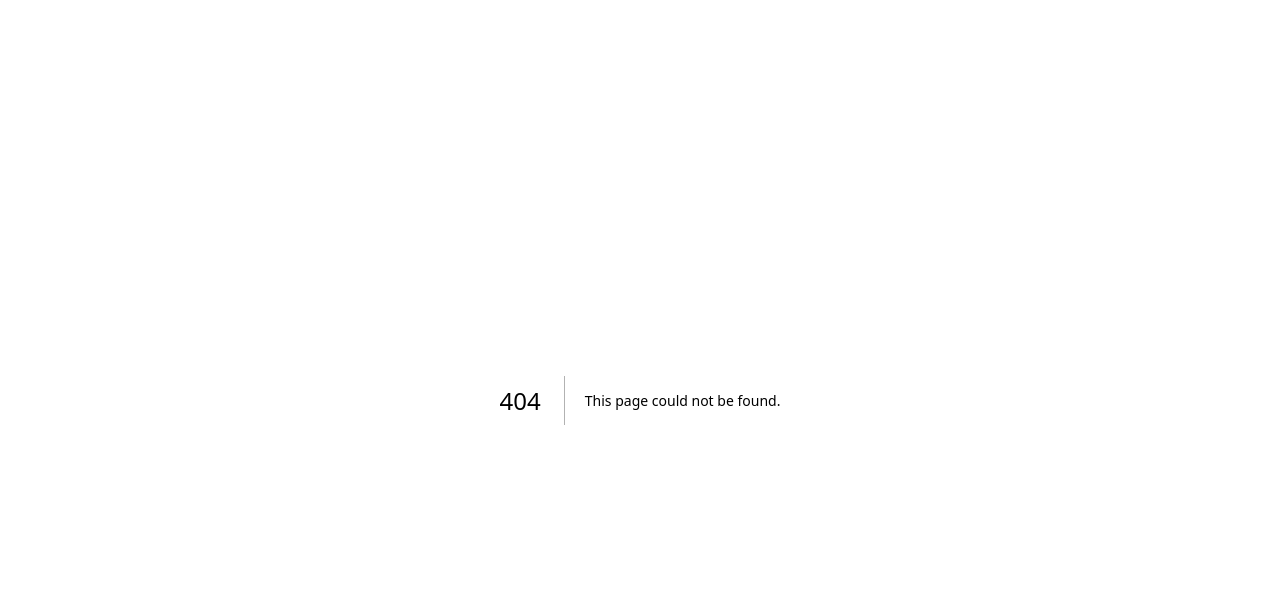
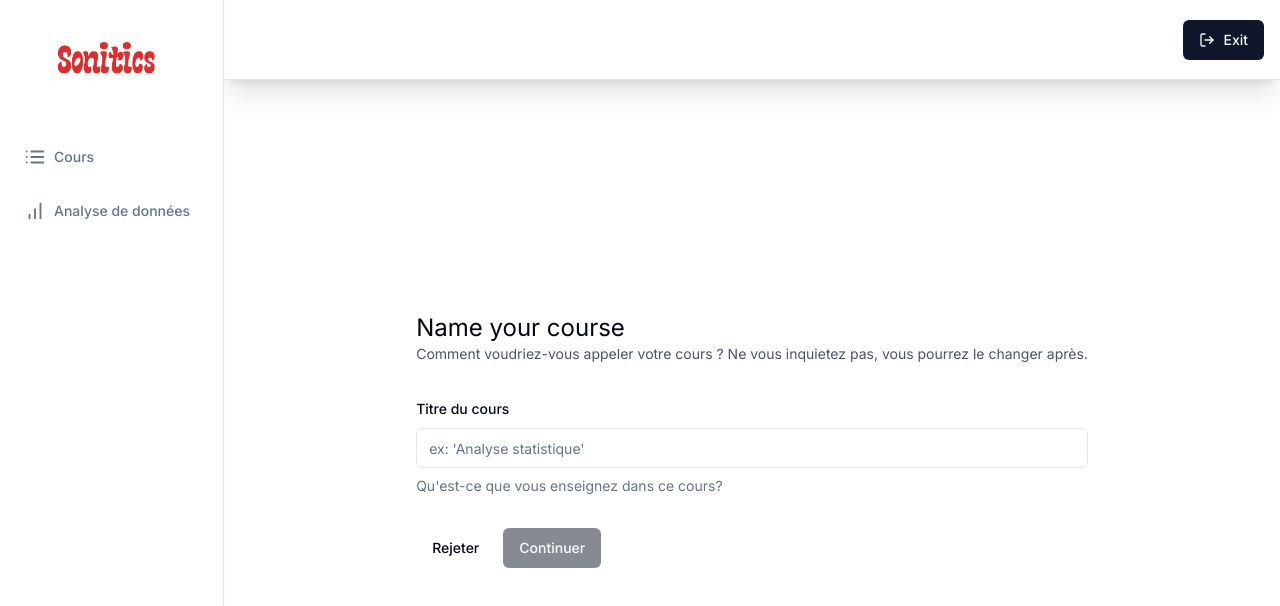
Before and after one commit to KheliaNibaruta/cours-en-ligne, a Next.js app: page /teacher/create in a window 1280 px wide. Before the commit this address had no page. Shown: the top 606 px of the page. Built offline with nearby package versions, Linux system fonts and the light colour scheme.

Commit message:
implement course creation UI

```diff
--- a/app/(dashboard)/(routes)/teacher/courses/page.tsx
+++ b/app/(dashboard)/(routes)/teacher/courses/page.tsx
@@ -1,8 +1,16 @@
+import { Button } from '@/components/ui/button'
+import Link from 'next/link'
 import React from 'react'
 
 const CoursesPage = () => {
   return (
-    <div>CoursesPage</div>
+    <div className='p-6'>
+      <Link href="/teacher/create">
+        <Button>
+          Nouveau cours
+        </Button>
+      </Link>
+    </div>
   )
 }
 
--- /dev/null
+++ b/app/(dashboard)/(routes)/teacher/create/page.tsx
@@ -0,0 +1,112 @@
+"use client";
+
+import * as z from "zod";
+import axios from "axios";
+import { zodResolver } from "@hookform/resolvers/zod";
+import { useForm } from "react-hook-form";
+import { useRouter } from "next/navigation";
+
+import {
+  Form,
+  FormControl,
+  FormDescription,
+  FormField,
+  FormItem,
+  FormLabel,
+  FormMessage,
+} from "@/components/ui/form";
+import { Button } from "@/components/ui/button";
+import { Input } from "@/components/ui/input";
+import { fromJSON } from "postcss";
+import Link from "next/link";
+import toast from "react-hot-toast";
+
+const formSchema = z.object({
+  title: z.string().min(1, {
+    message: "Title is required",
+  }),
+});
+
+const CreatePage = () => {
+  const router = useRouter();
+  const form = useForm<z.infer<typeof formSchema>>({
+    resolver: zodResolver(formSchema),
+    defaultValues: {
+      title: ""
+    },
+  });
+
+  const { isSubmitting, isValid } = form.formState;
+
+  const onSubmit = async (values: z.infer<typeof formSchema>) => {
+    try {
+      const response = await axios.post("/api/course", values);
+      router.push(`/teacher/courses/${response.data.id}`)
+    } catch {
+      toast.error("Something went wrong");
+    }
+  }
+
+  return (
+    <div className="max-w-5xl mx-auto flex md:items-center md:justify-center h-full p-6">
+      <div>
+        <h1 className="text-2xl">
+          Name your course
+        </h1>
+        <p className="text-sm text-slate-600">
+          Comment voudriez-vous appeler votre cours ? Ne vous inquietez pas, vous pourrez le changer après.
+        </p>
+        <Form {...form}>
+          <form
+            onSubmit={form.handleSubmit(onSubmit)}
+            className="space-y-8 mt-8"
+          >
+            <FormField
+              control={form.control}
+              name="title"
+              render={({field}) => (
+                <FormItem>
+                  <FormLabel>
+                    Titre du cours
+                  </FormLabel>
+                  <FormControl>
+                    <Input
+                      disabled={isSubmitting}
+                      placeholder="ex: 'Analyse statistique'"
+                      {...field}
+                    />
+                  </FormControl>
+                  <FormDescription>
+                    Qu'est-ce que vous enseignez dans ce cours?
+                  </FormDescription>
+                  <FormMessage
+
+                  />
+                </FormItem>
+              )}
+            />
+            <div className="flex items-center gap-x-2">
+              <Link href="/">
+                <Button
+                  type="button"
+                  variant="ghost"
+                >
+                  Rejeter
+                </Button>
+
+              </Link>
+              <Button
+                type="submit"
+                disabled={!isValid || isSubmitting}
+              >
+                Continuer
+              </Button>
+            </div>
+          </form>
+        </Form>
+      </div>
+    </div>
+  )
+}
+
+export default CreatePage
--- a/app/layout.tsx
+++ b/app/layout.tsx
@@ -2,6 +2,7 @@
 import { Inter } from "next/font/google";
 import "./globals.css";
 import { ClerkProvider } from "@clerk/nextjs";
+import ToastProvider from "@/components/providers/ToastProvider";
 
 const inter = Inter({ subsets: ["latin"] });
 
@@ -18,7 +19,10 @@
   return (
     <ClerkProvider>
       <html lang="en">
-        <body className={inter.className}>{children}</body>
+        <body className={inter.className}>
+          <ToastProvider />
+          {children}
+        </body>
       </html>
     </ClerkProvider>
   );
--- /dev/null
+++ b/components/providers/ToastProvider.tsx
@@ -0,0 +1,11 @@
+"use client";
+
+import { Toaster } from "react-hot-toast";
+
+const ToastProvider = () => {
+  return (
+    <Toaster />
+  )
+}
+
+export default ToastProvider
--- /dev/null
+++ b/components/ui/form.tsx
@@ -0,0 +1,176 @@
+import * as React from "react"
+import * as LabelPrimitive from "@radix-ui/react-label"
+import { Slot } from "@radix-ui/react-slot"
+import {
+  Controller,
+  ControllerProps,
+  FieldPath,
+  FieldValues,
+  FormProvider,
+  useFormContext,
+} from "react-hook-form"
+
+import { cn } from "@/lib/utils"
+import { Label } from "@/components/ui/label"
+
+const Form = FormProvider
+
+type FormFieldContextValue<
+  TFieldValues extends FieldValues = FieldValues,
+  TName extends FieldPath<TFieldValues> = FieldPath<TFieldValues>
+> = {
+  name: TName
+}
+
+const FormFieldContext = React.createContext<FormFieldContextValue>(
+  {} as FormFieldContextValue
+)
+
+const FormField = <
+  TFieldValues extends FieldValues = FieldValues,
+  TName extends FieldPath<TFieldValues> = FieldPath<TFieldValues>
+>({
+  ...props
+}: ControllerProps<TFieldValues, TName>) => {
+  return (
+    <FormFieldContext.Provider value={{ name: props.name }}>
+      <Controller {...props} />
+    </FormFieldContext.Provider>
+  )
+}
+
+const useFormField = () => {
+  const fieldContext = React.useContext(FormFieldContext)
+  const itemContext = React.useContext(FormItemContext)
+  const { getFieldState, formState } = useFormContext()
+
+  const fieldState = getFieldState(fieldContext.name, formState)
+
+  if (!fieldContext) {
+    throw new Error("useFormField should be used within <FormField>")
+  }
+
+  const { id } = itemContext
+
+  return {
+    id,
+    name: fieldContext.name,
+    formItemId: `${id}-form-item`,
+    formDescriptionId: `${id}-form-item-description`,
+    formMessageId: `${id}-form-item-message`,
+    ...fieldState,
+  }
+}
+
+type FormItemContextValue = {
+  id: string
+}
+
+const FormItemContext = React.createContext<FormItemContextValue>(
+  {} as FormItemContextValue
+)
+
+const FormItem = React.forwardRef<
+  HTMLDivElement,
+  React.HTMLAttributes<HTMLDivElement>
+>(({ className, ...props }, ref) => {
+  const id = React.useId()
+
+  return (
+    <FormItemContext.Provider value={{ id }}>
+      <div ref={ref} className={cn("space-y-2", className)} {...props} />
+    </FormItemContext.Provider>
+  )
+})
+FormItem.displayName = "FormItem"
+
+const FormLabel = React.forwardRef<
+  React.ElementRef<typeof LabelPrimitive.Root>,
+  React.ComponentPropsWithoutRef<typeof LabelPrimitive.Root>
+>(({ className, ...props }, ref) => {
+  const { error, formItemId } = useFormField()
+
+  return (
+    <Label
+      ref={ref}
+      className={cn(error && "text-destructive", className)}
+      htmlFor={formItemId}
+      {...props}
+    />
+  )
+})
+FormLabel.displayName = "FormLabel"
+
+const FormControl = React.forwardRef<
+  React.ElementRef<typeof Slot>,
+  React.ComponentPropsWithoutRef<typeof Slot>
+>(({ ...props }, ref) => {
+  const { error, formItemId, formDescriptionId, formMessageId } = useFormField()
+
+  return (
+    <Slot
+      ref={ref}
+      id={formItemId}
+      aria-describedby={
+        !error
+          ? `${formDescriptionId}`
+          : `${formDescriptionId} ${formMessageId}`
+      }
+      aria-invalid={!!error}
+      {...props}
+    />
+  )
+})
+FormControl.displayName = "FormControl"
+
+const FormDescription = React.forwardRef<
+  HTMLParagraphElement,
+  React.HTMLAttributes<HTMLParagraphElement>
+>(({ className, ...props }, ref) => {
+  const { formDescriptionId } = useFormField()
+
+  return (
+    <p
+      ref={ref}
+      id={formDescriptionId}
+      className={cn("text-sm text-muted-foreground", className)}
+      {...props}
+    />
+  )
+})
+FormDescription.displayName = "FormDescription"
+
+const FormMessage = React.forwardRef<
+  HTMLParagraphElement,
+  React.HTMLAttributes<HTMLParagraphElement>
+>(({ className, children, ...props }, ref) => {
+  const { error, formMessageId } = useFormField()
+  const body = error ? String(error?.message) : children
+
+  if (!body) {
+    return null
+  }
+
+  return (
+    <p
+      ref={ref}
+      id={formMessageId}
+      className={cn("text-sm font-medium text-destructive", className)}
+      {...props}
+    >
+      {body}
+    </p>
+  )
+})
+FormMessage.displayName = "FormMessage"
+
+export {
+  useFormField,
+  Form,
+  FormItem,
+  FormLabel,
+  FormControl,
+  FormDescription,
+  FormMessage,
+  FormField,
+}
--- /dev/null
+++ b/components/ui/input.tsx
@@ -0,0 +1,25 @@
+import * as React from "react"
+
+import { cn } from "@/lib/utils"
+
+export interface InputProps
+  extends React.InputHTMLAttributes<HTMLInputElement> {}
+
+const Input = React.forwardRef<HTMLInputElement, InputProps>(
+  ({ className, type, ...props }, ref) => {
+    return (
+      <input
+        type={type}
+        className={cn(
+          "flex h-10 w-full rounded-md border border-input bg-background px-3 py-2 text-sm ring-offset-background file:border-0 file:bg-transparent file:text-sm file:font-medium placeholder:text-muted-foreground focus-visible:outline-none focus-visible:ring-2 focus-visible:ring-ring focus-visible:ring-offset-2 disabled:cursor-not-allowed disabled:opacity-50",
+          className
+        )}
+        ref={ref}
+        {...props}
+      />
+    )
+  }
+)
+Input.displayName = "Input"
+
+export { Input }
--- /dev/null
+++ b/components/ui/label.tsx
@@ -0,0 +1,26 @@
+"use client"
+
+import * as React from "react"
+import * as LabelPrimitive from "@radix-ui/react-label"
+import { cva, type VariantProps } from "class-variance-authority"
+
+import { cn } from "@/lib/utils"
+
+const labelVariants = cva(
+  "text-sm font-medium leading-none peer-disabled:cursor-not-allowed peer-disabled:opacity-70"
+)
+
+const Label = React.forwardRef<
+  React.ElementRef<typeof LabelPrimitive.Root>,
+  React.ComponentPropsWithoutRef<typeof LabelPrimitive.Root> &
+    VariantProps<typeof labelVariants>
+>(({ className, ...props }, ref) => (
+  <LabelPrimitive.Root
+    ref={ref}
+    className={cn(labelVariants(), className)}
+    {...props}
+  />
+))
+Label.displayName = LabelPrimitive.Root.displayName
+
+export { Label }
```
Also changed, not shown: package.json (+7 -1 lines), 1 other file (tests, documents, lock files or other folders).
